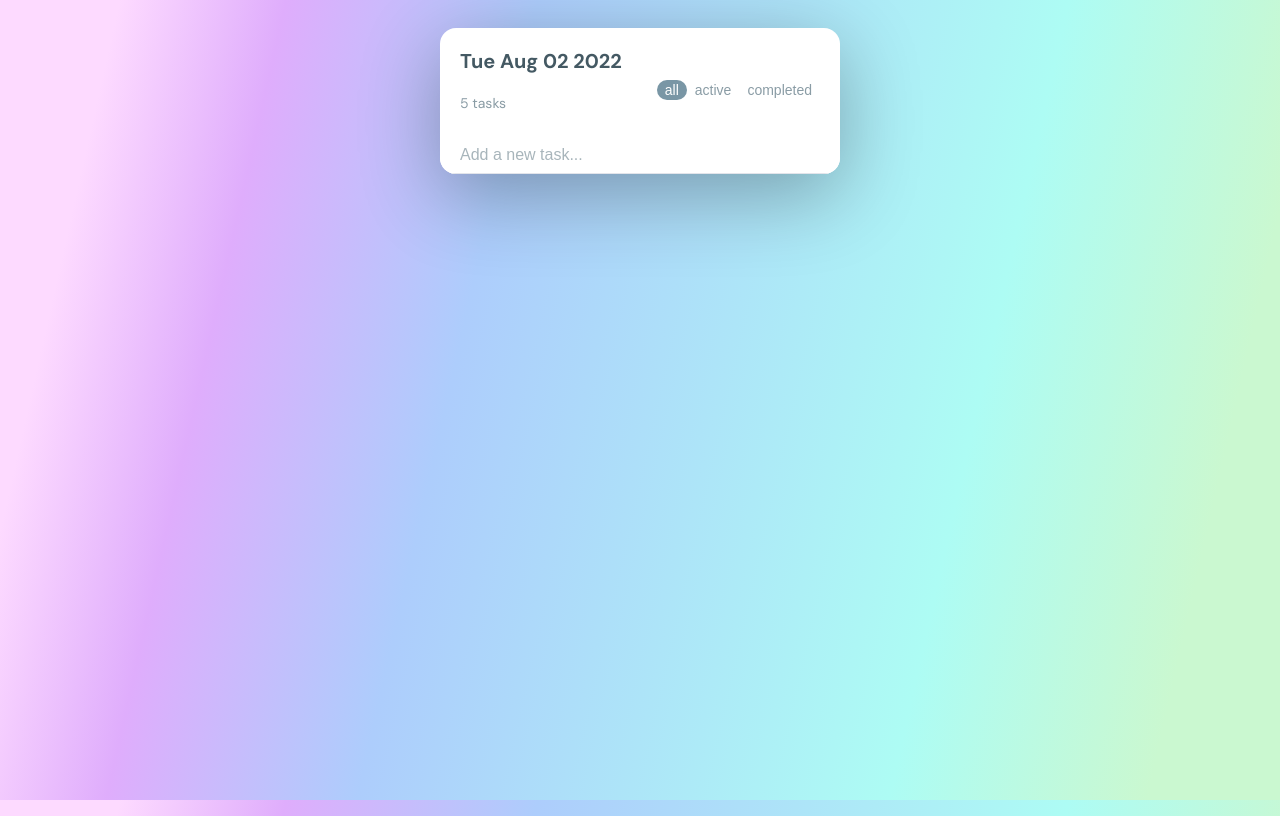
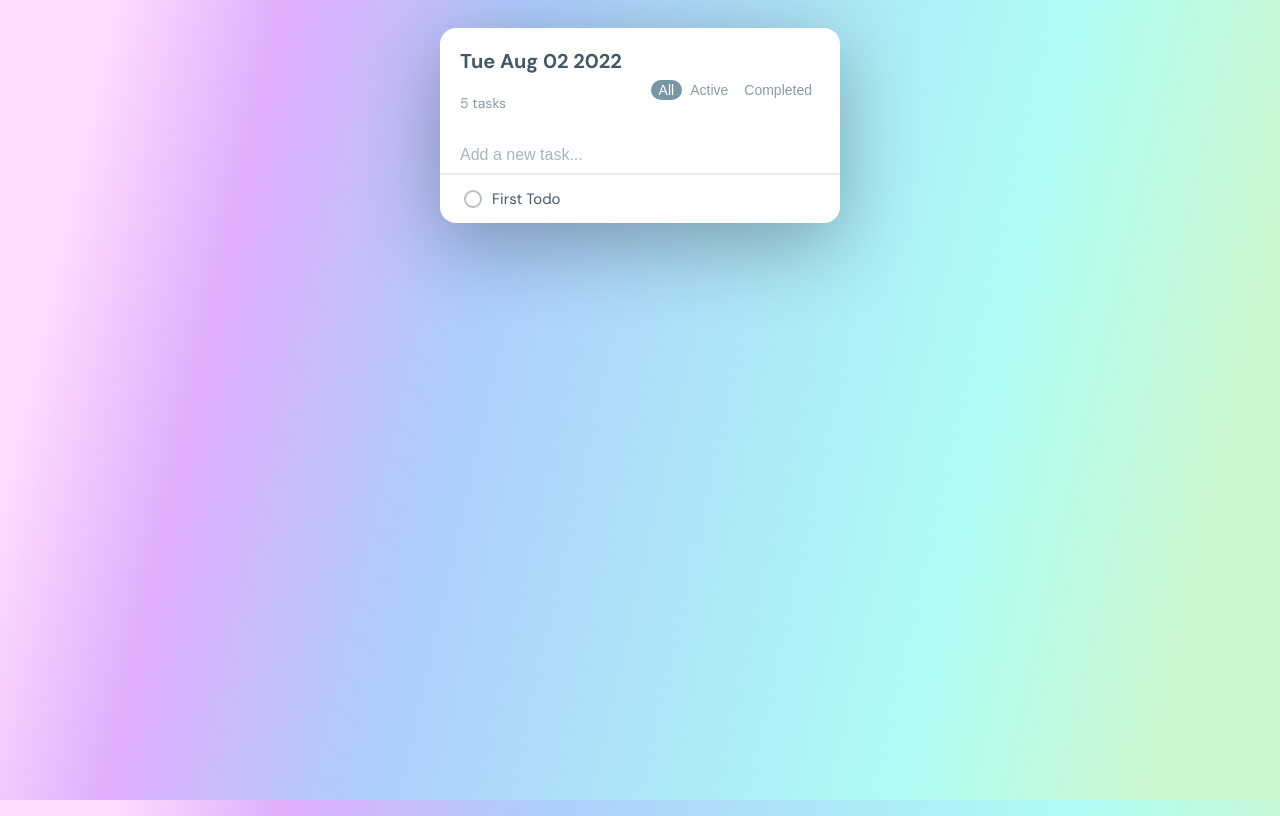
Before and after one commit to TheRiceCold/todo-app-mern, a React (Vite) app in the folder client/: page / in a window 1280 px wide. Built offline with nearby package versions, Linux system fonts and the light colour scheme.

Commit message:
tasklist component

```diff
--- a/client/package.json
+++ b/client/package.json
@@ -11,6 +11,7 @@
   "dependencies": {
     "react": "^18.2.0",
     "react-dom": "^18.2.0",
+    "react-icons": "^4.4.0",
     "styled-components": "^5.3.5"
   },
   "devDependencies": {
--- a/client/src/App.tsx
+++ b/client/src/App.tsx
@@ -1,10 +1,12 @@
+import styled from "styled-components";
 import Header from "./components/Header";
-import styled from "styled-components";
+import TaskList from "./components/TaskList";
 
 function App() {
   return (
     <Container>
       <Header />
+      <TaskList />
     </Container>
   );
 }
--- a/client/src/components/Header.tsx
+++ b/client/src/components/Header.tsx
@@ -4,7 +4,7 @@ import { FC } from "react";
 
 const Header: FC = () => {
   const date = new Date().toDateString();
-  const [activeFilter, setActiveFilter] = useState("all");
+  const [activeFilter, setActiveFilter] = useState<String>("all");
 
   const filterButtons = [
     {
@@ -75,6 +75,7 @@ const FilterButton = styled.button`
   cursor: pointer;
   padding: 3px 8px;
   border-radius: 20px;
+  text-transform: capitalize;
   ${({ active }) => {
     const background = active ? "#7996a5" : "0";
     const color = active ? "#fff" : "#8a9ca5";
--- /dev/null
+++ b/client/src/components/TaskList.tsx
@@ -0,0 +1,97 @@
+import styled from "styled-components";
+import { FiTrash2, FiEdit2 } from "react-icons/fi";
+import { FC } from "react";
+
+const TaskList: FC = () => {
+
+  const handleDelete = () => {
+    alert("Delete");
+  };
+
+  const handleEdit = () => {
+    alert("Edit");
+  };
+
+  return (
+    <Container>
+      <Item>
+        <input type="checkbox" />
+        <label>First Todo</label>
+        <button>
+          <FiEdit2
+            size={16}
+            color={"#445963"}
+            onClick={handleEdit}
+          />
+        </button>
+        <button>
+          <FiTrash2
+            size={16}
+            color="red"
+            onClick={handleDelete}
+          />
+        </button>
+      </Item>
+    </Container>
+  );
+};
+
+export default TaskList;
+
+const Container = styled.div`
+  overflow: auto;
+  max-height: 60vh;
+`;
+
+const Item = styled.div`
+  display: flex;
+  flex-wrap: wrap;
+  padding: 12px 20px;
+  align-items: center;
+  border-top: 1px solid #eef0f5;
+
+  &:hover {
+    background-color: #f6fbff;
+    button { display: block; }
+  }
+
+  input[type="checkbox"] {
+    appearance: none;
+    width: 18px; height: 18px;
+    cursor: pointer;
+    border-radius: 50%;
+    margin-right: 10px;
+    position: relative;
+    background-color: #fff;
+    border: 2px solid #bbbdc7;
+    &:checked {
+      background-image: url("./checkmark.svg");
+      background-size: 130%;
+      border-color: #38bb90;
+      background-position: center;
+      + label {
+        text-decoration: line-through rgba(0, 0, 0, 0.3);
+      }
+    }
+  }
+
+  label {
+    margin-right: auto;
+    flex: 1;
+    white-space: nowrap;
+    overflow: hidden;
+    text-overflow: ellipsis;
+  }
+
+  button {
+    border: 0;
+    width: 18px;
+    padding: 0;
+    height: 18px;
+    display: none;
+    overflow: hidden;
+    background: none;
+    cursor: pointer;
+    margin-left: 4px;
+  }
+`;
--- a/client/src/main.tsx
+++ b/client/src/main.tsx
@@ -3,7 +3,7 @@ import { createRoot } from "react-dom/client";
 import App from "./App";
 import "./index.css";
 
-const root = document.getElementById('root') as HTMLElement;
+const root = document.getElementById("root") as HTMLElement;
 
 createRoot(root)
   .render(
```
Also changed, not shown: client/public/checkmark.svg (added), 1 other file (tests, documents, lock files or other folders).
